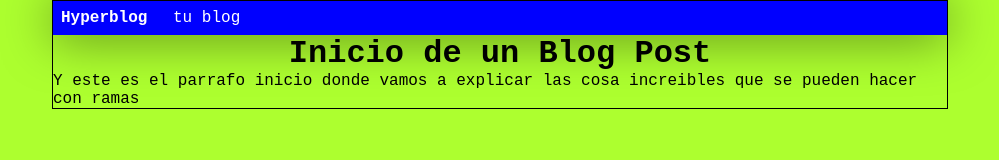
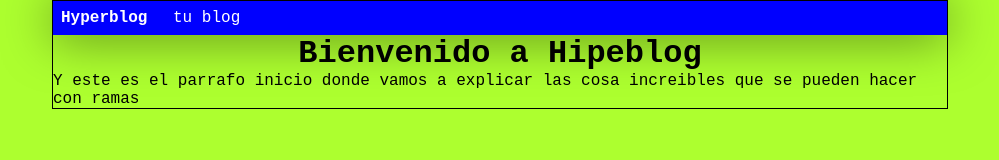
Before and after one commit to Jefferstame/hyperblog, a plain HTML site: page index.html in a window 1280 px wide. Shown: the whole page, without its empty margins (140-1139 px from the left). Drawn offline with Linux system fonts and the light colour scheme.

Commit message:
Cabie el titulo
Por q puedo

```diff
--- a/index.html
+++ b/index.html
@@ -14,7 +14,7 @@
             <span id = "tagline">tu blog</span>
         </div>
         <div id = "post">
-            <h1 class="titulo">Inicio de un Blog Post</h1>
+            <h1 class="titulo">Bienvenido a Hipeblog</h1>
             <p class="parrafo">Y este es el parrafo inicio donde vamos a explicar las cosa increibles que se pueden hacer con ramas</p>
         </div>
 
```
